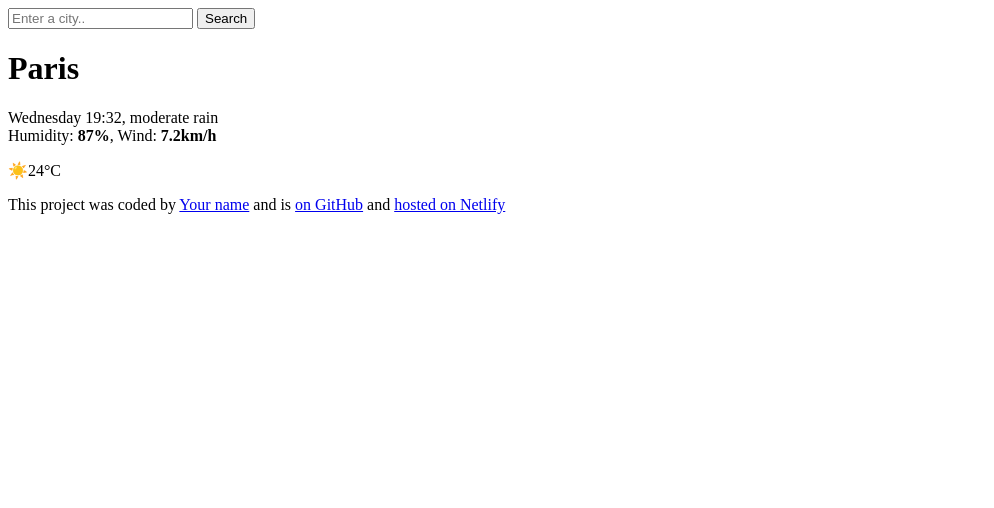
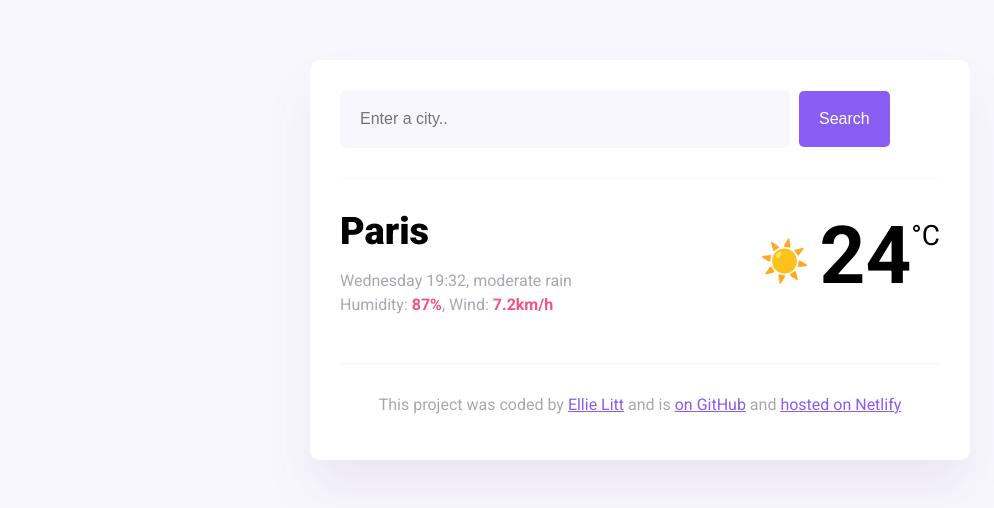
Before and after one commit to htm-ellie/sandbox, a plain HTML site: page index.html in a window 1280 px wide. Shown: the whole page, without its empty margins (0-994 px from the left). Drawn offline with nearby package versions, Linux system fonts and the light colour scheme.

Commit message:
updated the index.html to link css stylesheet and added links at bottom

```diff
--- a/index.html
+++ b/index.html
@@ -10,7 +10,7 @@
       rel="stylesheet"
     />
     <script src="https://cdn.jsdelivr.net/npm/axios@1.1.2/dist/axios.min.js"></script>
-    <link rel="stylesheet" href="src/styles.css" />
+    <link rel="stylesheet" href="src/style.css" />
     <title>My weather application</title>
   </head>
   <body>
@@ -47,9 +47,17 @@
       <footer>
         <p>
           This project was coded by
-          <a href="#" target="_blank">Your name</a> and is
-          <a href="#" target="_blank"> on GitHub</a> and
-          <a href="#" target="_blank">hosted on Netlify</a>
+          <a href="https://github.com/htm-ellie" target="_blank">Ellie Litt</a>
+          and is
+          <a href="https://github.com/htm-ellie/sandbox" target="_blank">
+            on GitHub</a
+          >
+          and
+          <a
+            href="https://sandboxweek6shecodesplus.netlify.app/"
+            target="_blank"
+            >hosted on Netlify</a
+          >
         </p>
       </footer>
     </div>
```
